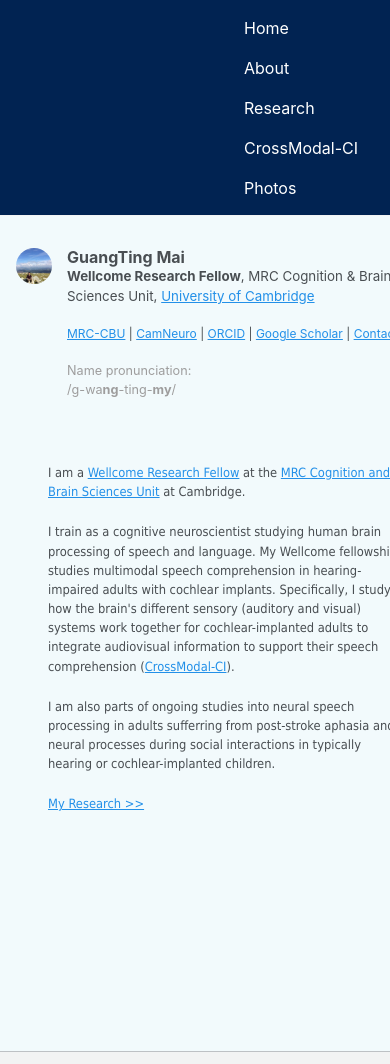
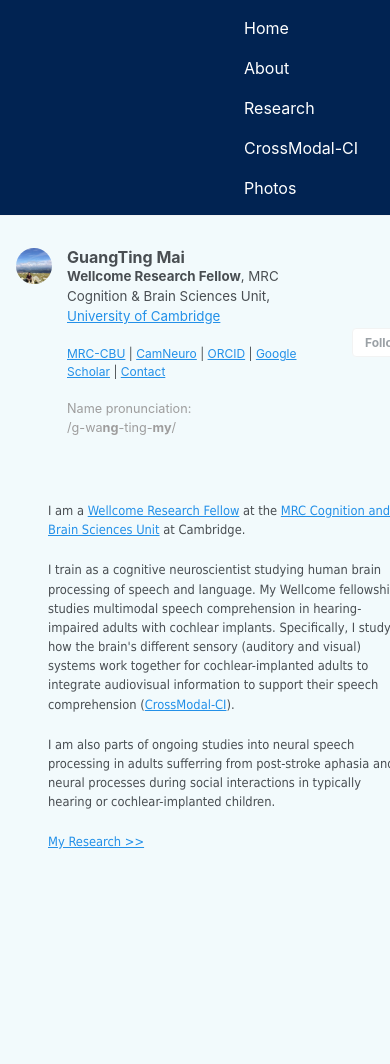
Before and after one commit to guangtingmai/guangtingmai.github.io, a Jekyll site: the page built from _pages/readme.html, in a window 390 px wide, cut to the strip 0-1064 px from the top of the page. Built offline with Jekyll 4.4.1, drawn with Linux system fonts in a browser that asks for light colours.

Commit message:
Update custom.scss

```diff
--- a/_sass/custom.scss
+++ b/_sass/custom.scss
@@ -189,9 +189,9 @@ div.navigation-row span {
 
 @media (max-width: 768px) {
   .sidebar > * {
-    width: 500px !important;
-    min-width: 500px !important;
-    max-width: 500px !important;
+    width: 400px !important;
+    min-width: 400px !important;
+    max-width: 400px !important;
     box-sizing: border-box !important;
   }
 }
```
